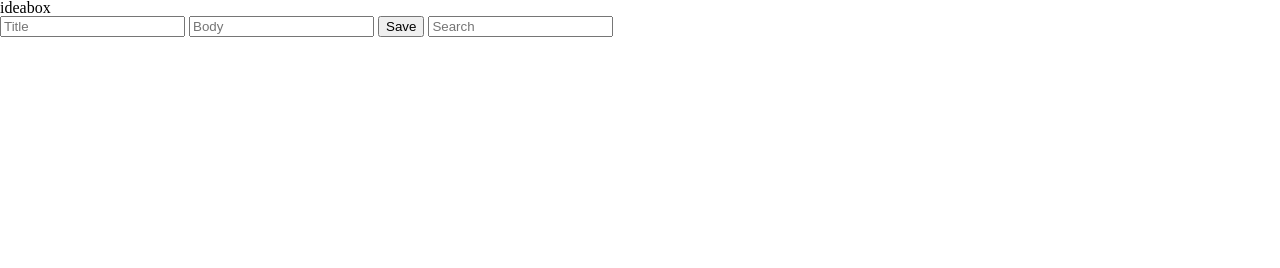
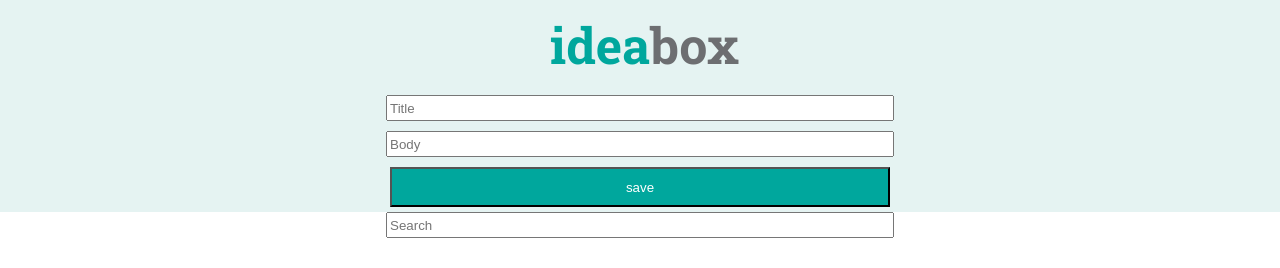
Before and after one commit to nnchambs/ideabox, a plain HTML site: page index.html in a window 1280 px wide. Drawn offline with nearby package versions, Linux system fonts and the light colour scheme.

Commit message:
created basic css foundation. set search bar in seperate section-container via HTML

```diff
--- a/index.html
+++ b/index.html
@@ -10,12 +10,14 @@
   </head>
   <body>
     <div class="container">
-      <h1>ideabox</h1>
-      <input id="idea-title-input" type="text"  placeholder="Title" />
-      <input type="text" id="idea-body-input" placeholder="Body" />
-      <button class="save-button">Save</button>
-      <input type="text" class="search-input" placeholder="Search">
+      <h1><span class="idea-color">idea</span><span class="box-color">box</span></h1>
+      <input id="idea-title-input" type="text"  placeholder="Title">
+      <input type="text" id="idea-body-input" placeholder="Body">
+      <button class="save-button">save</button>
     </div>
+      <section class="results-container">
+        <input type="text" class="search-input" placeholder="Search">
+      </section>
   </body>
   <script src="scripts.js"></script>
 </html>
--- a/stylesheet.css
+++ b/stylesheet.css
@@ -1,2 +1,68 @@
 /*font-family: 'Roboto Slab', serif;
 font-family: 'Open Sans', sans-serif;*/
+
+/* controlling how the content is displayed */
+.container {
+  display: flex;
+  flex-direction: column;
+  align-items: center;
+  background-color: #E5F3F2;
+}
+
+/* h1 specific styling */
+h1 {
+  font-family: 'Roboto Slab', serif;
+  font-size: 50px;
+  width: 180px;
+  height: 50px;
+  margin: 20px 0;
+  order: 1;
+}
+
+
+h1 .idea-color {
+  color: #00A79D;
+}
+
+h1 .box-color {
+  color: #6D6E71
+}
+
+#idea-title-input {
+  height: 20px;
+  width: 500px;
+  margin: 5px 0;
+  order: 2;
+}
+
+#idea-body-input {
+  height: 20px;
+  width: 500px;
+  margin: 5px 0;
+  order: 3;
+}
+
+.save-button {
+  height: 40px;
+  width: 500px;
+  margin: 5px 0;
+  order: 4;
+  background-color: #00A79D;
+  color: #FFFFFF;
+}
+
+.save-button:hover {
+  background-color: #045E55;
+}
+
+.search-input {
+  height: 20px;
+  width: 500px;
+  order: 5;
+}
+
+.results-container {
+  display: flex;
+  flex-direction: column;
+  align-items: center;
+}
```
